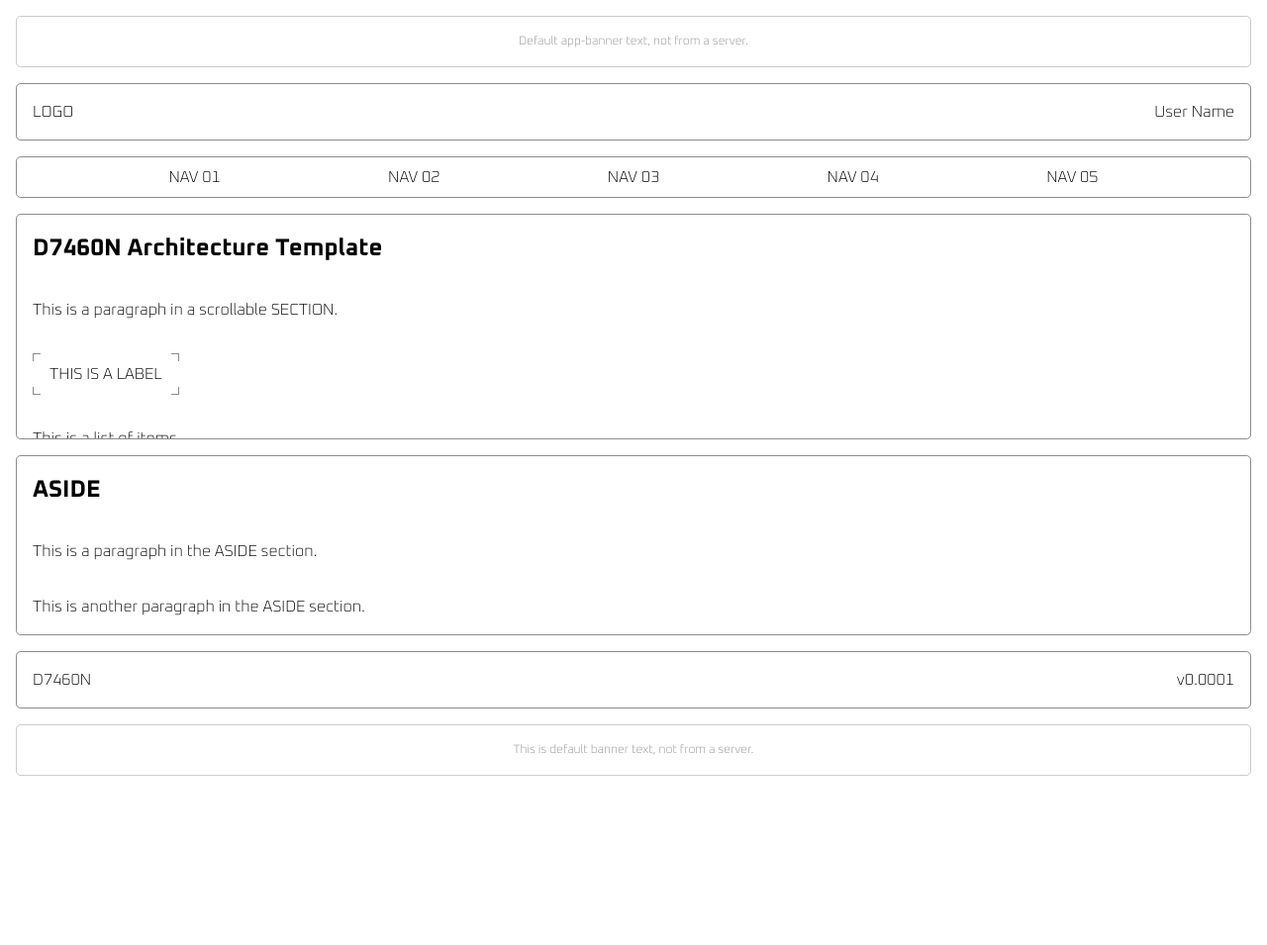
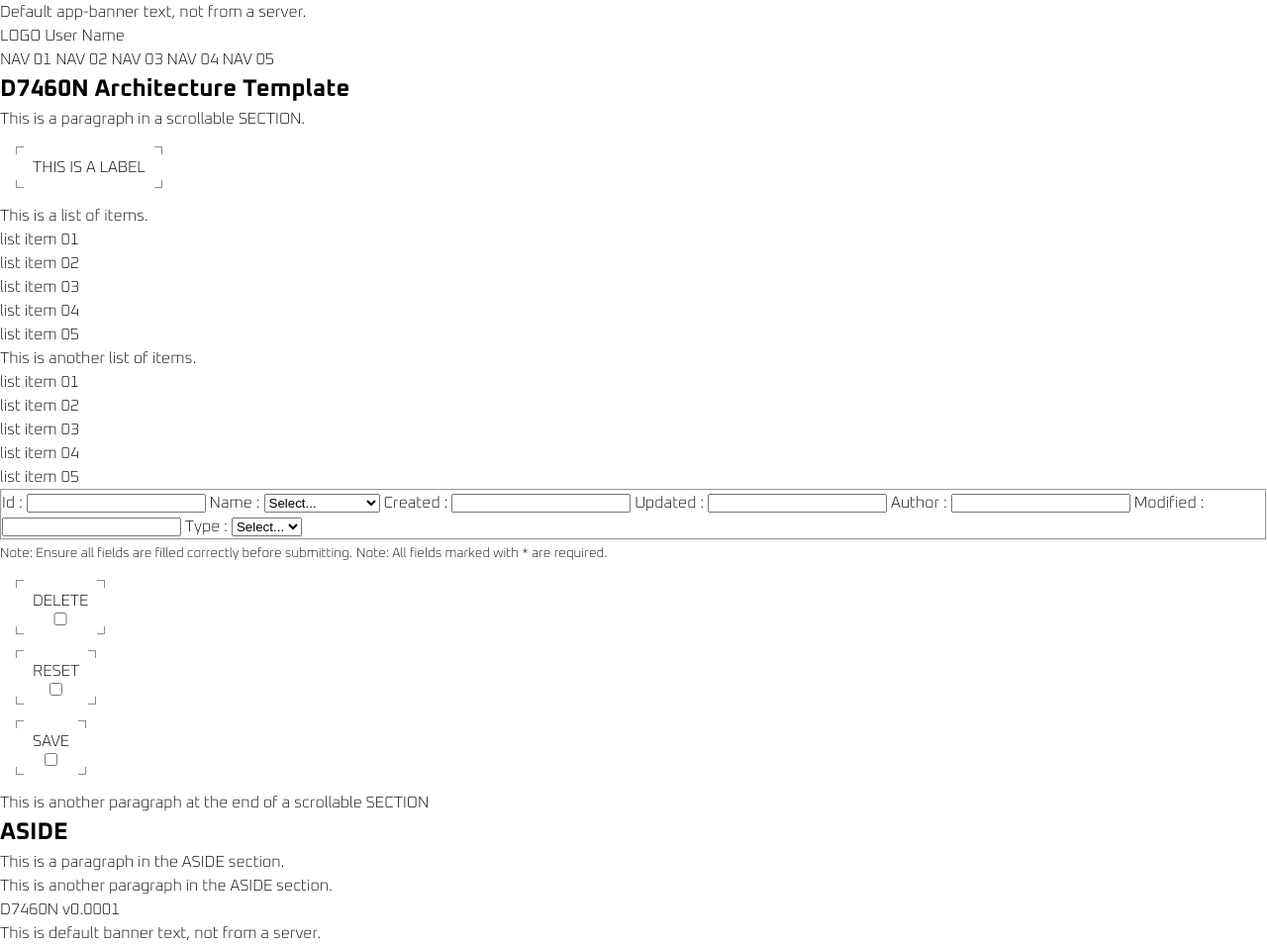
Before and after one commit to D7460N/ID.2025.11.01, a plain HTML site: page index.html in a window 1280 px wide. Shown: the whole page at 99% size. Before the commit the page ends 800 px from the top, so only its background shows below. Drawn offline with Linux system fonts and the light colour scheme.

Commit message:
Refactor CSS by removing layout styles
Removed extensive layout styles for various components.

```diff
--- a/assets/css/styles.css
+++ b/assets/css/styles.css
@@ -28,72 +28,6 @@
   accent-color: light-dark(#005a9c, #66ccff);
 }
 
-/* MARK: LAYOUT
-*/
-:where(app-container, app-banner, header, nav, main, article, section, ul, aside, footer) {
-  display: grid;
-}
-
-:where(html, body, app-container, main, article, section) {
-  overflow: hidden;
-}
-
-:where(app-banner, header, nav, main, aside, footer) {
-  border: solid 1px color-mix(in srgb, currentColor var(--45), transparent);
-  border-radius: 0.3rem;
-  margin-inline: 1rem;
-}
-
-:where(app-logo, user-name, h1, h2, p, li, powered-by, app-version) {
-  padding: 1rem;
-}
-
-app-container {
-  container-type: inline-size;
-  container-name: app-container;
-  gap: 1rem;
-  height: 100dvh;
-}
-
-app-banner {
-  justify-content: center;
-}
-
-header,
-footer {
-  grid-auto-flow: column;
-  justify-content: space-between;
-}
-
-app-banner {
-  grid-auto-flow: column;
-  color: color-mix(in srgb, currentColor var(--45), transparent);
-  font-size: 75%;
-
-  &:first-of-type {
-    margin-block-start: 1rem;
-  }
-
-  &:not(:first-of-type) {
-    margin-block-end: 1rem;
-  }
-}
-
-nav {
-  grid-auto-flow: column;
-  justify-content: space-evenly;
-
-  [role="button"] {
-    padding-inline: 1rem;
-    padding-block: 0.5rem;
-  }
-}
-
-article {
-  height: 100dvh;
-  align-content: start;
-}
-
 /* MARK: TECH CORNERS
 */
 section [role="button"] {
@@ -116,15 +50,6 @@ section [role="button"] {
   user-select: none;
 }
 
-li {
-  padding-inline: 1rem;
-  padding-block: 0.5rem;
-}
-
-section {
-  overflow-y: auto;
-}
-
 /* MARK: SCROLLBARS
 */
 section {
```
